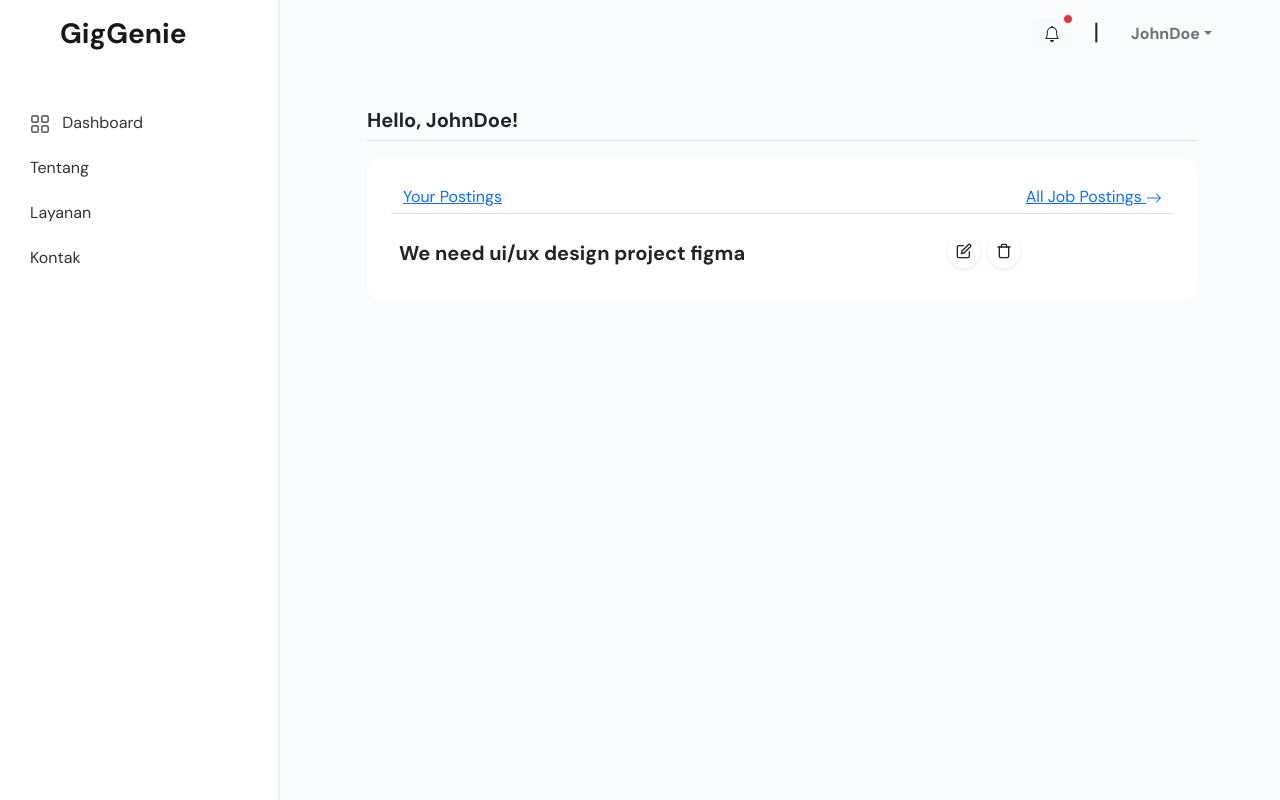
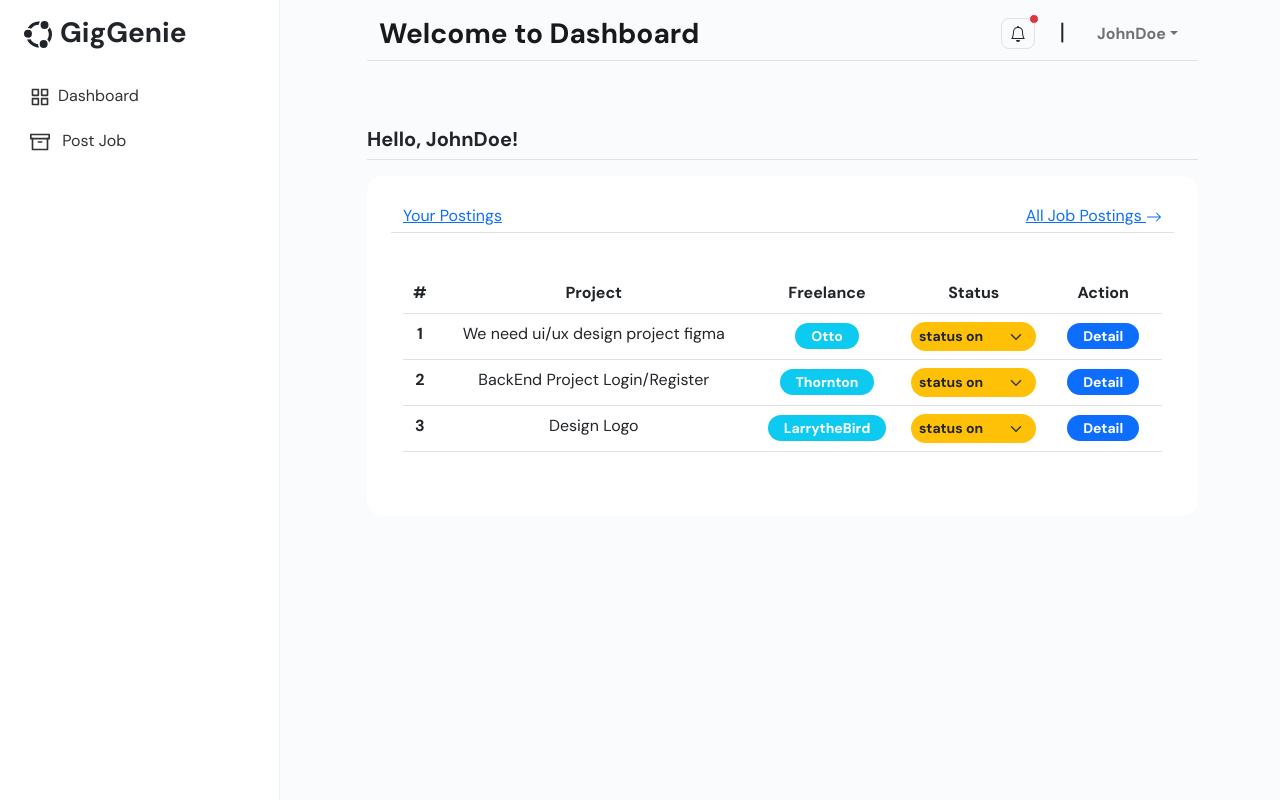
Before and after one commit to aniqwafa2/BootcampProject-FreelanceCMS, a React (Create React App) app in the folder cms/: page /dashboard in a window 1280 px wide. Built offline with nearby package versions, Linux system fonts and the light colour scheme.

Commit message:
update dashboard cms

```diff
--- a/cms/src/App.css
+++ b/cms/src/App.css
@@ -155,8 +155,8 @@ body {
   width: 280px;
   height: 100vh;
   background-color: white;
-  padding-top: 100px;
-  border-right: var(--border-style2);
+  /* padding-top: 50px; */
+  border-right: var(--border-style1);
 }
 
 .menu-list {
@@ -179,14 +179,17 @@ body {
 }
 
 .menu-list li a:hover {
-  background-color: #f9fbfc;
+  /* background-color: #f9fbfc; */
+  font-weight: bold;
   border-radius: 10px;
 }
 
-.menu-list li a:active {
-  background-color: #37474f;
+.menu-list li.active a {
+  background-color: #555;
+  color: #fff;
+  border-radius: 10px;
 }
 
 .dashboard-content {
-  padding-top: 100px;
+  padding-top: 50px;
 }
--- a/cms/src/components/Content.js
+++ b/cms/src/components/Content.js
@@ -1,6 +1,6 @@
 import React, { useEffect, useState } from "react";
 import { Routes, Route, Navigate } from "react-router-dom";
-import { Home, Login, Register, Dashboard } from "../pages";
+import { Home, Login, Register, Dashboard, YourPost } from "../pages";
 
 const Content = () => {
   return (
@@ -13,6 +13,7 @@ const Content = () => {
 
           {/* DashboardUser */}
           <Route path="/dashboard" element={<Dashboard></Dashboard>}></Route>
+          <Route path="/post" element={<YourPost></YourPost>}></Route>
         </>
       </Routes>
     </div>
--- a/cms/src/pages/Dashboard/Dashboard.js
+++ b/cms/src/pages/Dashboard/Dashboard.js
@@ -1,10 +1,120 @@
-import React from "react";
+import React, { useState } from "react";
 import Navbar from "./Navbar";
+import { Link } from "react-router-dom";
+import { BsArrowRight } from "react-icons/bs";
+import { FiEdit, FiTrash, FiCalendar, FiDollarSign, FiArchive, FiInfo } from "react-icons/fi";
+import { BsInfoCircle } from "react-icons/bs";
 
 const Dashboard = () => {
+  const [activeMenu, setActiveMenu] = useState("dashboard");
+
+  const handleMenuClick = (menu) => {
+    setActiveMenu(menu);
+  };
   return (
     <>
-      <Navbar></Navbar>
+      <Navbar />
+
+      <div className="container">
+        <div className="row">
+          {/* sidebar */}
+          <div className="col-md-3"></div>
+
+          {/* content */}
+          <div className="col-md">
+            <div className="dashboard-content">
+              <div>
+                <h5 className="fw-bold border-bottom lh-lg">Hello, JohnDoe!</h5>
+              </div>
+              <div className="p-3 my-3 rounded-4 bg-white">
+                <div class="row justify-content-between m-2 border-bottom lh-lg">
+                  <div class="col-4">
+                    <Link to="" className="icon-link">
+                      Your Postings
+                    </Link>
+                  </div>
+                  <div class="col-4 text-end">
+                    <Link to="" className="icon-link icon-link-hover">
+                      All Job Postings <BsArrowRight></BsArrowRight>
+                    </Link>
+                  </div>
+                </div>
+
+                <div className="col-md">
+                  <div id="post" className="p-3">
+                    <div className="row p-3">
+                      <table class="table text-center">
+                        <thead>
+                          <tr>
+                            <th scope="col">#</th>
+                            <th scope="col">Project</th>
+                            <th scope="col">Freelance</th>
+                            <th scope="col">Status</th>
+                            <th scope="col">Action</th>
+                          </tr>
+                        </thead>
+                        <tbody>
+                          <tr>
+                            <th scope="row">1</th>
+                            <td>We need ui/ux design project figma</td>
+                            <td>
+                              <small className="text-bg-info text-white rounded-4 px-3 py-1 fw-bold lh-lg">Otto</small>
+                            </td>
+                            <td>
+                              <select class="form-select form-select-sm rounded-4 border-0 bg-warning fw-bold" aria-label=".form-select-sm example">
+                                <option selected>status on</option>
+                                <option value="1">accept</option>
+                                <option value="2">reject</option>
+                              </select>
+                            </td>
+                            <td>
+                              <small className="text-bg-primary text-white m-2 p-1 rounded-4 px-3 fw-bold lh-lg">Detail</small>
+                            </td>
+                          </tr>
+                          <tr>
+                            <th scope="row">2</th>
+                            <td>BackEnd Project Login/Register</td>
+                            <td>
+                              <small className="text-bg-info text-white rounded-4 px-3 py-1 fw-bold lh-lg">Thornton</small>
+                            </td>
+                            <td>
+                              <select class="form-select form-select-sm rounded-4 border-0 bg-warning fw-bold" aria-label=".form-select-sm example">
+                                <option selected>status on</option>
+                                <option value="1">accept</option>
+                                <option value="2">reject</option>
+                              </select>
+                            </td>
+                            <td>
+                              <small className="text-bg-primary text-white m-2 p-1 rounded-4 px-3 fw-bold lh-lg">Detail</small>
+                            </td>
+                          </tr>
+                          <tr>
+                            <th scope="row">3</th>
+                            <td>Design Logo</td>
+                            <td>
+                              <small className="text-bg-info text-white rounded-4 px-3 py-1 fw-bold lh-lg">LarrytheBird</small>
+                            </td>
+                            <td>
+                              <select class="form-select form-select-sm rounded-4 border-0 bg-warning fw-bold" aria-label=".form-select-sm example">
+                                <option selected>status on</option>
+                                <option value="1">accept</option>
+                                <option value="2">reject</option>
+                              </select>
+                            </td>
+                            <td>
+                              <small className="text-bg-primary text-white m-2 p-1 rounded-4 px-3 fw-bold lh-lg">Detail</small>
+                            </td>
+                          </tr>
+                        </tbody>
+                      </table>
+                    </div>
+                  </div>
+                </div>
+              </div>
+            </div>
+          </div>
+        </div>
+      </div>
     </>
   );
 };
--- a/cms/src/pages/Dashboard/Navbar.js
+++ b/cms/src/pages/Dashboard/Navbar.js
@@ -1,48 +1,56 @@
-import React from "react";
+import React, { useState } from "react";
 import { Link } from "react-router-dom";
-import { BsGrid, BsBell, BsArrowRight } from "react-icons/bs";
-import { FiEdit, FiTrash } from "react-icons/fi";
+import { BsBell, BsUbuntu } from "react-icons/bs";
+import { FiArchive, FiGrid } from "react-icons/fi";
 
 const Navbar = () => {
+  const [activeMenu, setActiveMenu] = useState("/");
+
+  const handleMenuClick = (menu) => {
+    setActiveMenu(menu);
+  };
   return (
     <>
-      <div className="container">
-        <div className="row">
-          <div className="col-md-3"></div>
-        </div>
-      </div>
-
       {/* SideBar */}
       <div className="container">
         <div className="row">
           <div className="col-md-3">
             <nav className="navbar-left fixed-right">
+              <h3 className="ps-4 mt-3 mb-4 fw-bold">
+                <BsUbuntu className="me-2"></BsUbuntu>GigGenie
+              </h3>
               <ul className="menu-list">
-                <li>
-                  <a href="/">
-                    {" "}
-                    <BsGrid className="fs-5 me-2"></BsGrid> Dashboard
+                <li className={activeMenu === "dashboard" ? "active" : ""}>
+                  <a href="/dashboard" onClick={() => handleMenuClick("dashboard")}>
+                    <FiGrid className="fs-5 me-2" />
+                    Dashboard
                   </a>
                 </li>
-                <li>
-                  <a href="/tentang">Tentang</a>
+                <li className={activeMenu === "post" ? "active" : ""}>
+                  <a href="/post" onClick={() => handleMenuClick("post")}>
+                    <FiArchive className="fs-5 me-2" /> Post Job
+                  </a>
+                </li>
+                {/* <li>
+                  <NavLink exact to="/dashboard" activeClassName="active">
+                    <FiGrid className="fs-5 me-2"></FiGrid> Dashboard
+                  </NavLink>
                 </li>
                 <li>
-                  <a href="/layanan">Layanan</a>
-                </li>
-                <li>
-                  <a href="/kontak">Kontak</a>
-                </li>
+                  <NavLink to="/post" activeClassName="active">
+                    <FiArchive className="fs-5 me-2"></FiArchive> Post Job
+                  </NavLink>
+                </li> */}
               </ul>
             </nav>
           </div>
 
           <div className="col-md">
             {/* Navbar */}
-            <nav className="navbar fixed-top navbar-expand-lg navbar-warning mx-5">
-              <div className="container-fluid">
-                <Link className="navbar-brand text-center" to="/">
-                  <span className="fs-3 fw-bold">GigGenie</span>
+            <nav className="navbar navbar-expand-lg navbar-warning">
+              <div className="container border-bottom lh-base">
+                <Link className="navbar-brand " to="/">
+                  <span className="fs-3 fw-bold">Welcome to Dashboard</span>
                 </Link>
                 <button className="navbar-toggler" type="button" data-bs-toggle="collapse" data-bs-target="#navbarNav" aria-controls="navbarNav" aria-expanded="false" aria-label="Toggle navigation">
                   <span className="navbar-toggler-icon"></span>
@@ -50,7 +58,7 @@ const Navbar = () => {
                 <div className="collapse navbar-collapse" id="navbarNav">
                   <ul className="navbar-nav ms-auto">
                     <li className="nav-item ">
-                      <button type="button" className="btn btn-sm btn-light mt-1 fw-bold position-relative" to="#">
+                      <button type="button" className="btn btn-sm mt-1 fw-bold position-relative border border-1 rounded-3" to="#">
                         <BsBell className="text-dark fs-6"></BsBell>
                         <span class="position-absolute top-0 start-100 translate-middle p-1 bg-danger border border-light rounded-circle">
                           <span class="visually-hidden">New alerts</span>
@@ -88,49 +96,6 @@ const Navbar = () => {
                 </div>
               </div>
             </nav>
-
-            {/*  */}
-            <div className="dashboard-content">
-              <div>
-                <h5 className="fw-bold border-bottom lh-lg">Hello, JohnDoe!</h5>
-              </div>
-              <div className="p-3 my-3 rounded-4 bg-white">
-                <div class="row justify-content-between m-2 border-bottom lh-lg">
-                  <div class="col-4">
-                    <Link to="" className="icon-link">
-                      Your Postings
-                    </Link>
-                  </div>
-                  <div class="col-4 text-end">
-                    <Link to="" className="icon-link icon-link-hover">
-                      All Job Postings <BsArrowRight></BsArrowRight>
-                    </Link>
-                  </div>
-                </div>
-                {/* <div id="post" className="p-3">
-                  <div class="row justify-content-between">
-                    <div class="col-4 fw-bold">Ux Designer Project Figma</div>
-                    <div class="col-4">One of two columns</div>
-                  </div>
-                </div> */}
-
-                <div id="post" className="p-3">
-                  <div className="row">
-                    <div className="col-md-7 fs-5 fw-bold">
-                      <span>We need ui/ux design project figma</span>
-                    </div>
-                    <div className="col-md-4 text-center px-5 mx-2">
-                      <div class="d-inline p-2 text-bg-white me-2 rounded-4 shadow-sm" title="Edit">
-                        <FiEdit />
-                      </div>
-                      <div class="d-inline p-2 text-bg-white  me-2  rounded-4 shadow-sm" title="Delete">
-                        <FiTrash />
-                      </div>
-                    </div>
-                  </div>
-                </div>
-              </div>
-            </div>
           </div>
         </div>
       </div>
--- /dev/null
+++ b/cms/src/pages/Dashboard/YourPost.js
@@ -0,0 +1,45 @@
+import React, { useState } from "react";
+import { BsArrowRight } from "react-icons/bs";
+import { Link } from "react-router-dom";
+import Navbar from "./Navbar";
+
+const YourPost = () => {
+  const [activeMenu, setActiveMenu] = useState("post");
+  return (
+    <>
+      <Navbar />
+
+      <div className="container">
+        <div className="row">
+          {/* sidebar */}
+          <div className="col-md-3"></div>
+
+          {/* content */}
+          <div className="col-md">
+            <div className="dashboard-content">
+              <div>
+                <h5 className="fw-bold border-bottom lh-lg">Post Job</h5>
+              </div>
+              <div className="p-3 my-3 rounded-4 bg-white">
+                <div class="row justify-content-between m-2 border-bottom lh-lg">
+                  <div class="col-4">
+                    <Link to="" className="icon-link">
+                      Your Postings
+                    </Link>
+                  </div>
+                  <div class="col-4 text-end">
+                    <Link to="" className="icon-link icon-link-hover">
+                      All Job Postings <BsArrowRight></BsArrowRight>
+                    </Link>
+                  </div>
+                </div>
+              </div>
+            </div>
+          </div>
+        </div>
+      </div>
+    </>
+  );
+};
+
+export default YourPost;
--- a/cms/src/pages/index.js
+++ b/cms/src/pages/index.js
@@ -1,11 +1,11 @@
 import Home from "./Home";
-import Navbar from "./Navbar";
 import Login from "./LoginPage/Login";
 import Register from "./LoginPage/Register";
 
 // Dashboard
 import Dashboard from "./Dashboard/Dashboard";
+import YourPost from "./Dashboard/YourPost";
 
 // Employers
 
-export { Home, Navbar, Login, Register, Dashboard };
+export { Home, Login, Register, Dashboard, YourPost };
```
Also changed, not shown: cms/src/pages/Navbar.js (deleted, +0 -13 lines).
